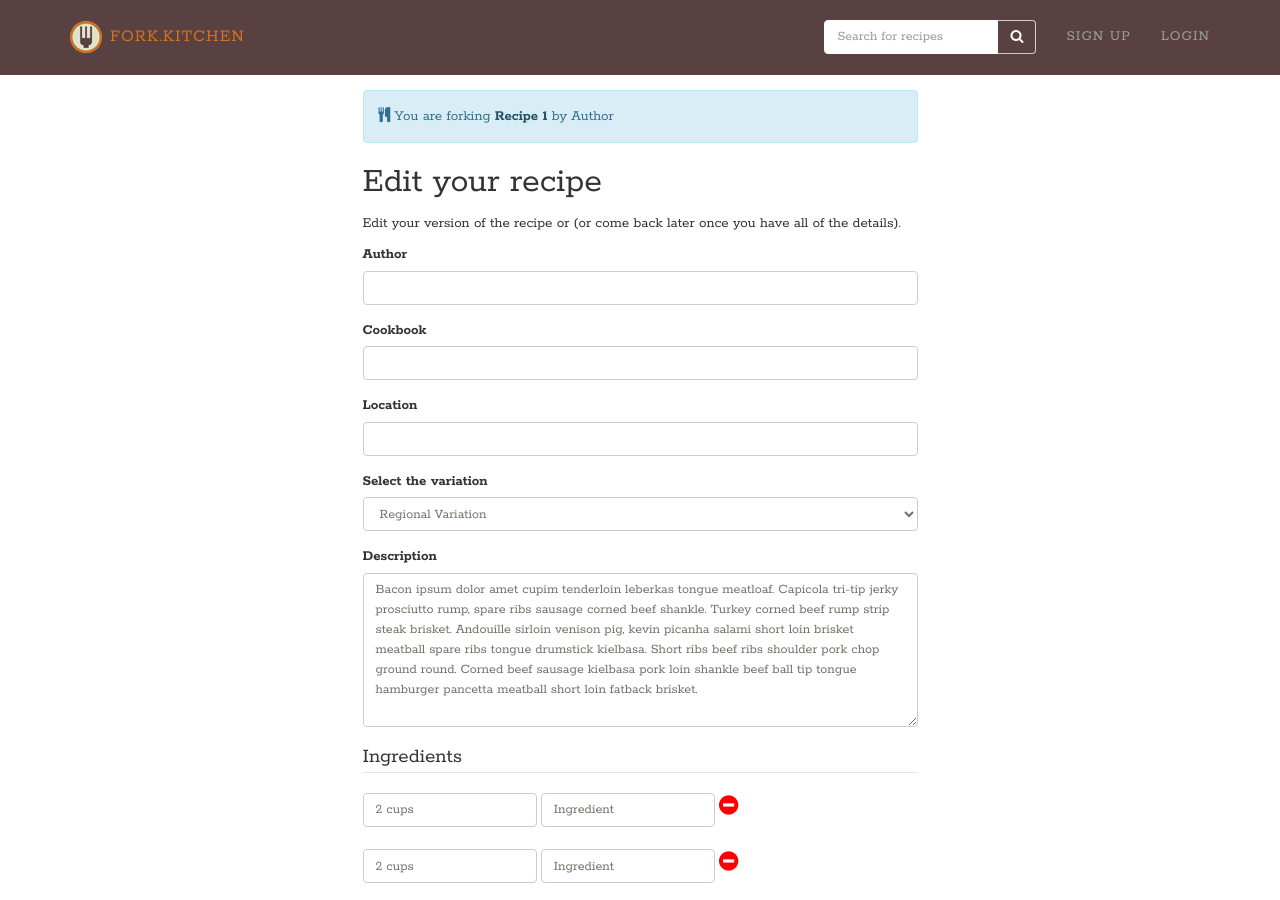
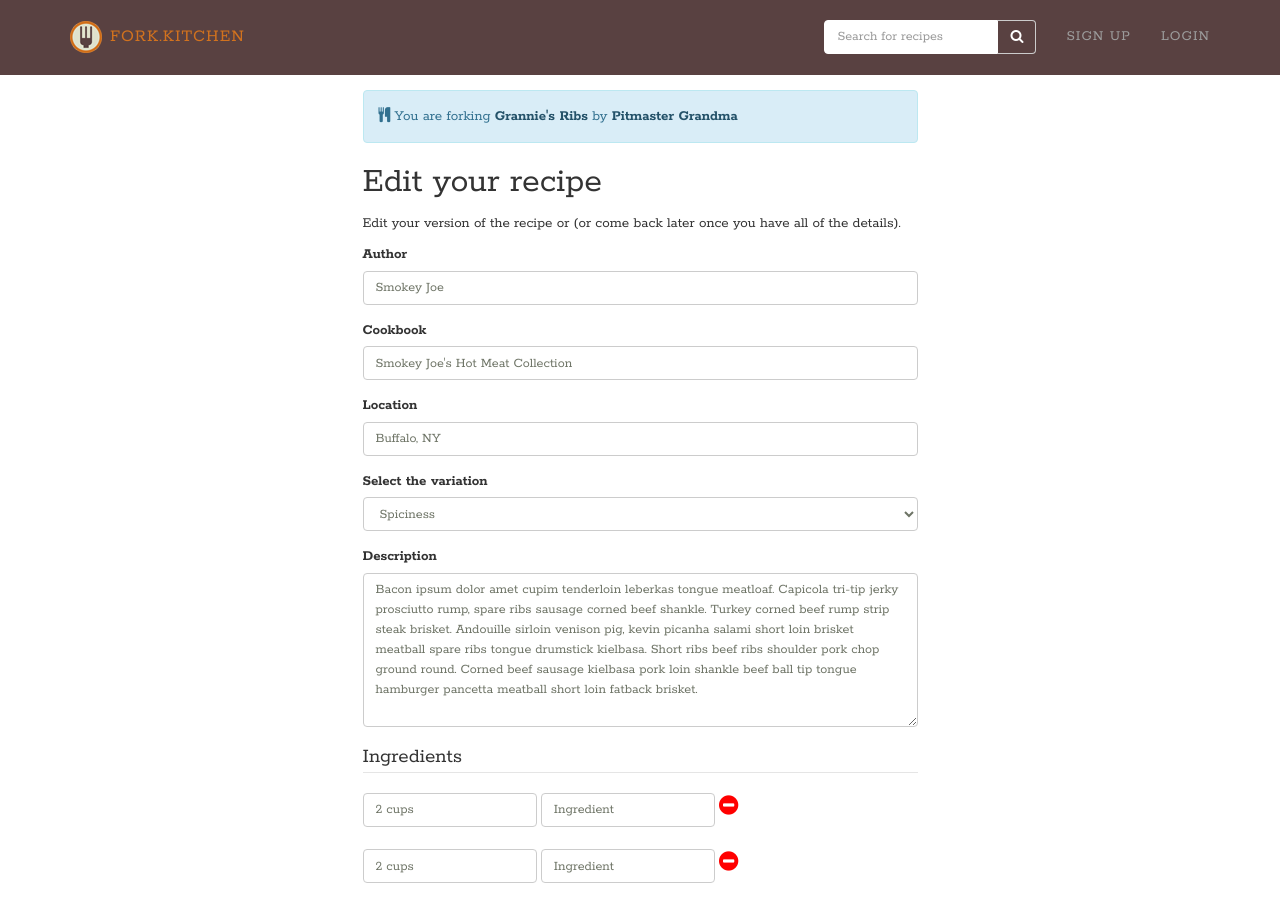
Before and after one commit to forkKitchen/prototype, a Jekyll site: the page built from recipes/forking/index.html, in a window 1280 px wide and 900 px high. Built offline with Jekyll 4.4.1, drawn with Linux system fonts in a browser that asks for light colours; nearby versions of some CDN libraries.

Commit message:
updated form

```diff
--- a/recipes/forked/index.html
+++ b/recipes/forked/index.html
@@ -79,7 +79,7 @@ title: "Recipes"
             <label class="sr-only">Select the variation</label>
             <select class="form-control">
               <option>Regional Variation</option>
-              <option>Spiciness</option>
+              <option selected>Spiciness</option>
               <option>Equipment</option>
               <option>Vegetarian</option>
               <option>Low fat</option>
--- a/recipes/forking/index.html
+++ b/recipes/forking/index.html
@@ -6,28 +6,28 @@ title: "Forking Recipe"
   <div class="row">
     <div class="col-md-6 col-md-offset-3">
       <div class="alert alert-info forked-recipe">
-          <p><i class="fa fa-cutlery"></i> You are forking <a href="{{ site.baseurl }}/recipes" target="_blank" class="alert-link">Recipe 1</a> by Author </p>
+          <p><i class="fa fa-cutlery"></i> You are forking <a href="{{ site.baseurl }}/recipes" target="_blank" class="alert-link">Grannie's Ribs</a> by <a href="#" class="alert-link">Pitmaster Grandma</a> </p>
       </div>
       <h1>Edit your recipe</h1>
       <p>Edit your version of the recipe or (or come back later once you have all of the details).</p>
       <form>
         <div class="form-group">
           <label>Author</label>
-          <input type="text" class="form-control">
+          <input type="text" value="Smokey Joe" class="form-control">
         </div>
         <div class="form-group">
           <label>Cookbook</label>
-          <input type="text" class="form-control">
+          <input type="text" value="Smokey Joe's Hot Meat Collection" class="form-control">
         </div>
         <div class="form-group">
           <label>Location</label>
-          <input type="text" class="form-control">
+          <input type="text" value="Buffalo, NY" class="form-control">
         </div>
         <div class="form-group">
           <label class="">Select the variation</label>
           <select class="form-control">
             <option>Regional Variation</option>
-            <option>Spiciness</option>
+            <option selected>Spiciness</option>
             <option>Equipment</option>
             <option>Vegetarian</option>
             <option>Low fat</option>
--- a/recipes/index.html
+++ b/recipes/index.html
@@ -71,7 +71,7 @@ title: "Recipes"
         <form>
           <div class="form-group">
             <label class="sr-only">Recipe name</label>
-            <input type="text" value="Even better recipe" placeholder="Name your recipe" class="form-control">
+            <input type="text" value="Buffalo Smoked Ribs (These Ain't Yer Gram's!)" placeholder="Name your recipe" class="form-control">
           </div>
           <div class="form-group">
             <label class="sr-only">Select the variation</label>
```
